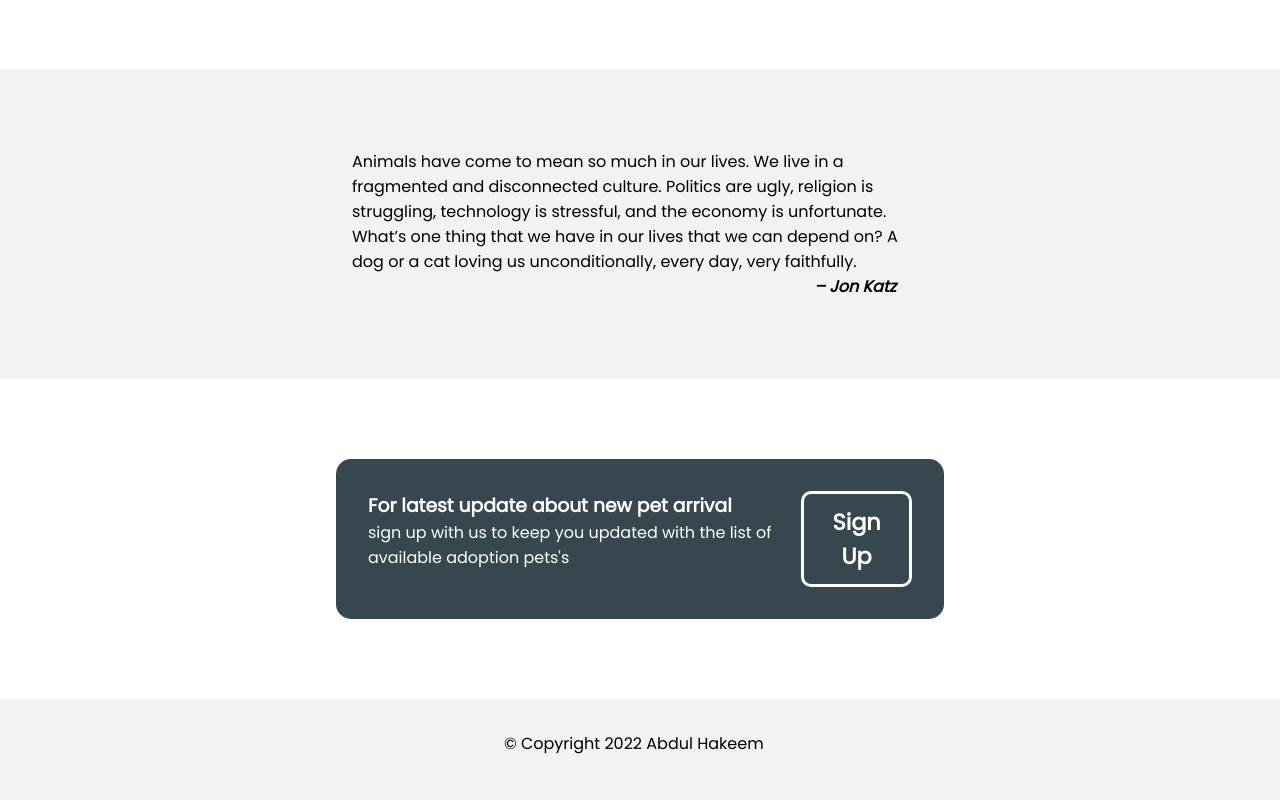
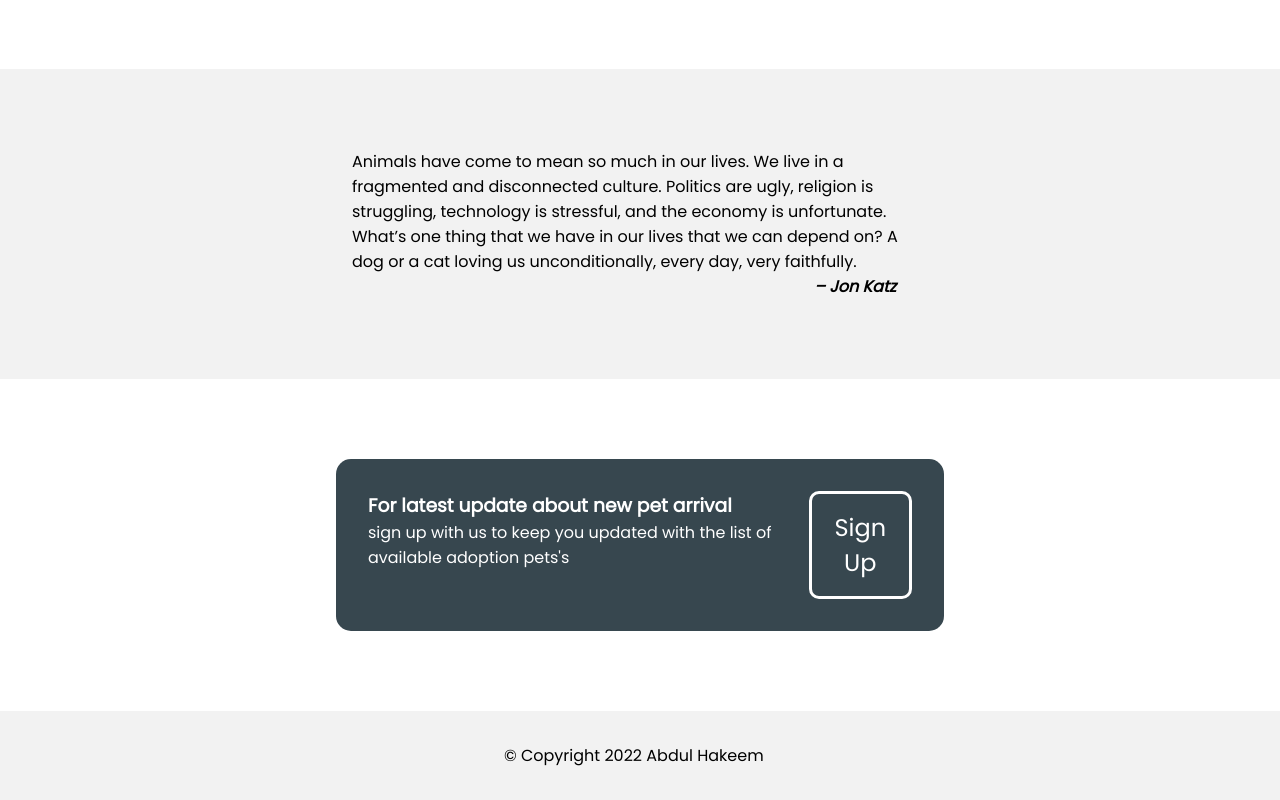
Before and after one commit to abdulhakeem19/Landing-page-Odin, a plain HTML site: page index.html in a window 1280 px wide. Shown: the part 1618-2418 px from the top of the page. Drawn offline with Linux system fonts and the light colour scheme.

Commit message:
Edit style.css

```diff
--- a/style.css
+++ b/style.css
@@ -84,7 +84,7 @@ h1 {
   padding: 1rem 4rem;
 }
 
-button {
+.btn {
   background-color: var(--primary-color);
   padding: 0.5em 1em;
   border-radius: 25px;
@@ -158,6 +158,9 @@ cite {
   background: none;
   border-radius: 10px;
   border: solid 3px;
+  padding: 1rem;
+  font-size: 1.5rem;
+  color: white;
 }
 /***** End Call To Action *****/
 .cp-txt {
```
